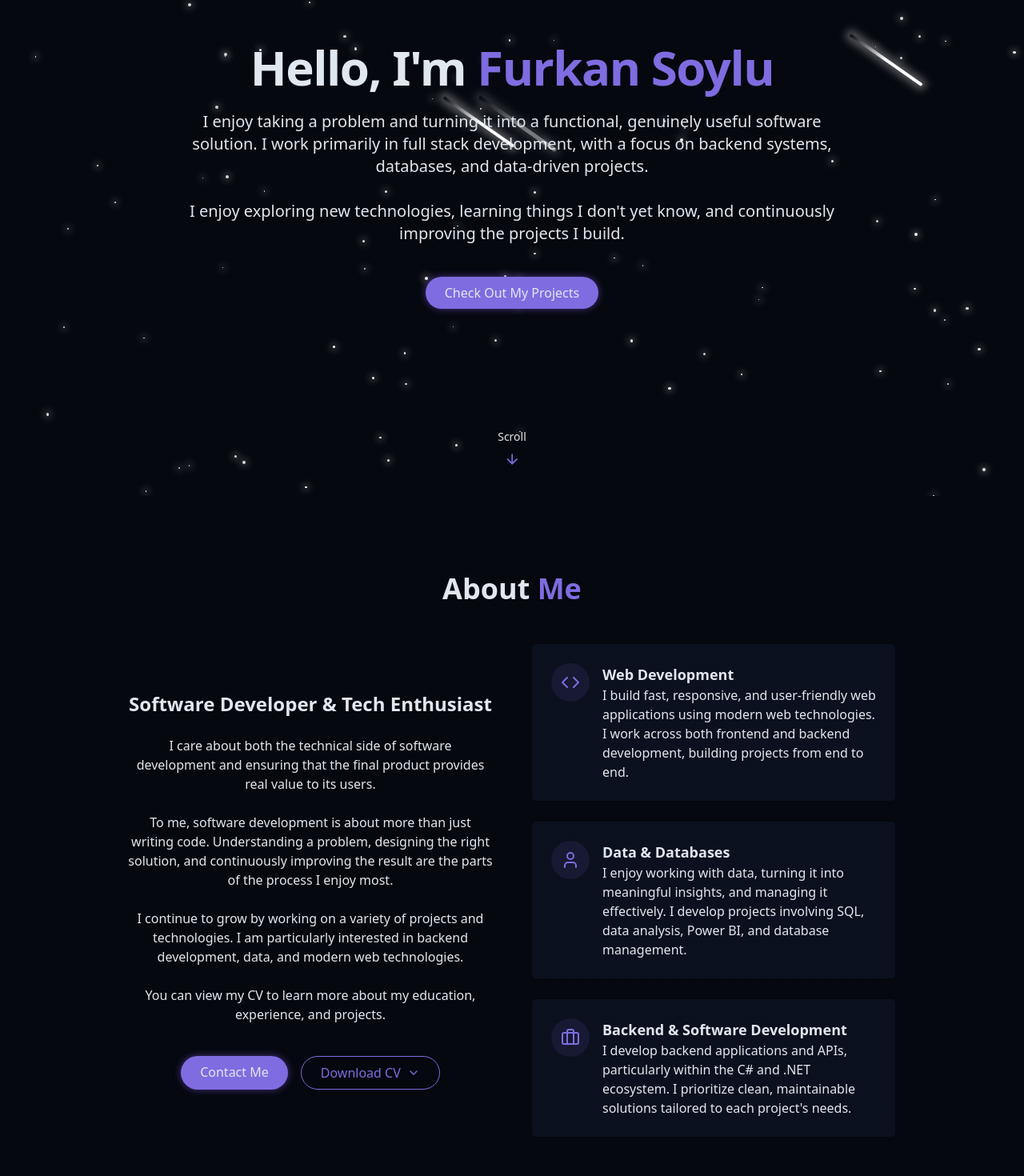
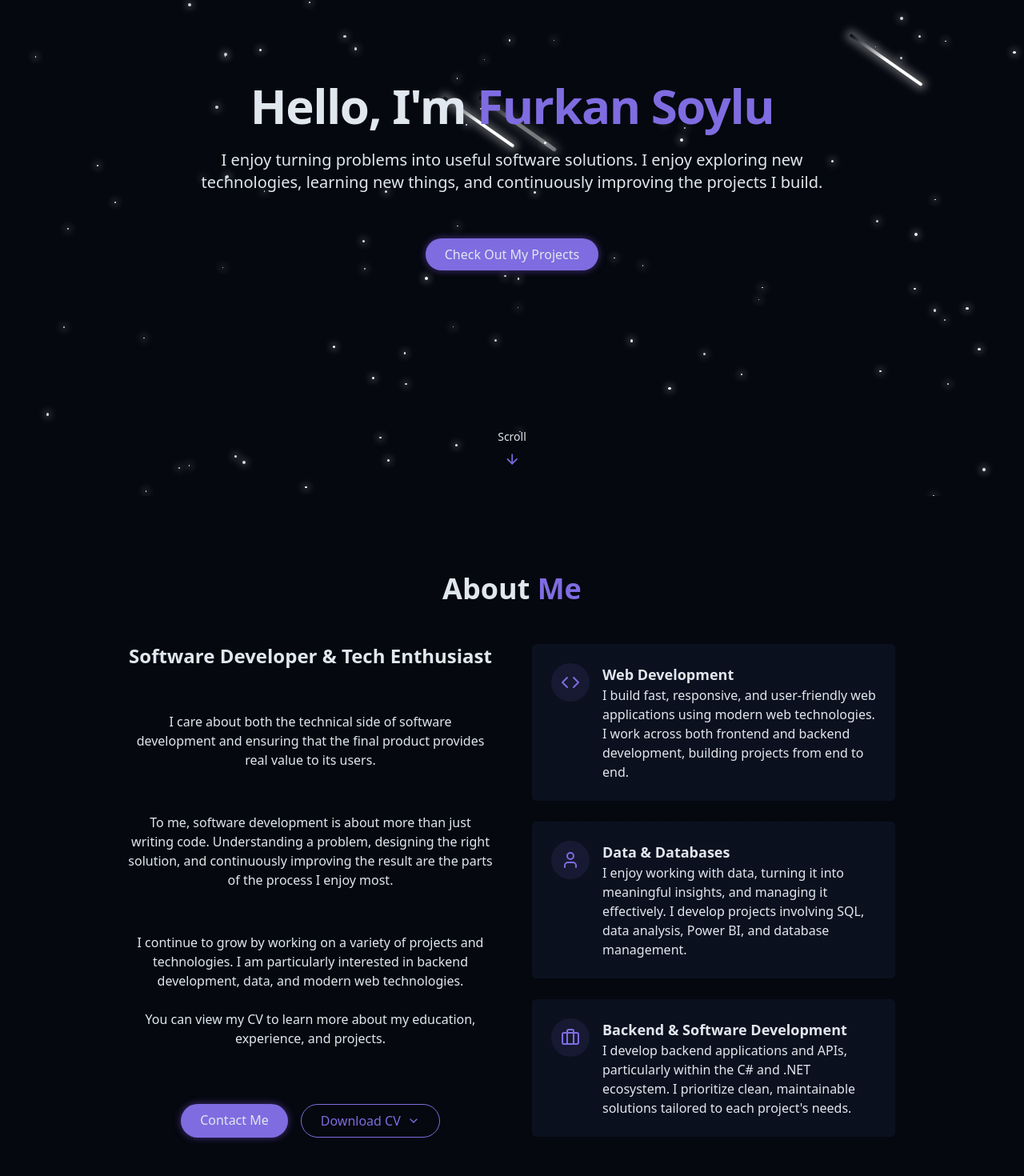
Before and after one commit to furknsyl/furkansoylu, a React (Vite) app: page / in a window 1280 px wide. Shown: the part 180-1650 px from the top of the page at 80% size. Built offline with nearby package versions, Linux system fonts and the light colour scheme.

Commit message:
feat: enhance About and Hero sections with improved layout and updated content

```diff
--- a/src/components/AboutSection.jsx
+++ b/src/components/AboutSection.jsx
@@ -12,8 +12,8 @@ export const AboutSection = () => {
           {t("about.titlePrefix")} <span className="text-primary"> {t("about.titleHighlight")}</span>
         </h2>
 
-        <div className="grid grid-cols-1 md:grid-cols-2 gap-12 items-center">
-          <div className="space-y-6">
+        <div className="grid grid-cols-1 md:grid-cols-2 gap-12 items-stretch">
+          <div className="flex flex-col gap-6 md:justify-between">
             <h3 className="text-2xl font-semibold">
               {t("about.subtitle")}
             </h3>
--- a/src/components/HeroSection.jsx
+++ b/src/components/HeroSection.jsx
@@ -27,7 +27,7 @@ export const HeroSection = () => {
             {t("hero.tagline")}
           </p>
 
-          <div className="pt-4 flex justify-center opacity-0 animate-fade-in-delay-4">
+          <div className="pt-8 flex justify-center opacity-0 animate-fade-in-delay-4">
             <a href="#projects" className="cosmic-button inline-flex items-center">
               {t("hero.cta")}
             </a>
--- a/src/locales/en.json
+++ b/src/locales/en.json
@@ -10,7 +10,7 @@
   },
   "hero": {
     "greeting": "Hello, I'm",
-    "tagline": "I enjoy taking a problem and turning it into a functional, genuinely useful software solution. I work primarily in full stack development, with a focus on backend systems, databases, and data-driven projects.\n\nI enjoy exploring new technologies, learning things I don't yet know, and continuously improving the projects I build.",
+    "tagline": "I enjoy turning problems into useful software solutions. I enjoy exploring new technologies, learning new things, and continuously improving the projects I build.",
     "cta": "Check Out My Projects",
     "scroll": "Scroll"
   },
--- a/src/locales/tr.json
+++ b/src/locales/tr.json
@@ -10,7 +10,7 @@
   },
   "hero": {
     "greeting": "Merhaba, Ben",
-    "tagline": "Yazılım geliştirmeyi, bir problemi alıp çalışan ve gerçekten kullanılabilir bir çözüme dönüştürmeyi seviyorum. Full stack geliştirme başta olmak üzere backend, veritabanları ve veri odaklı projeler üzerine çalışıyorum.\n\nYeni teknolojileri denemekten, bilmediğim şeyleri öğrenmekten ve yaptığım projeleri sürekli geliştirmekten keyif alıyorum.",
+    "tagline": "Problemleri kullanışlı yazılım çözümlerine dönüştürmeyi seviyorum. Yeni teknolojileri denemekten, bilmediğim şeyleri öğrenmekten ve yaptığım projeleri sürekli geliştirmekten keyif alıyorum.",
     "cta": "Geliştirdiğim Projeler İçin Tıklayınız",
     "scroll": "Kaydır"
   },
```
